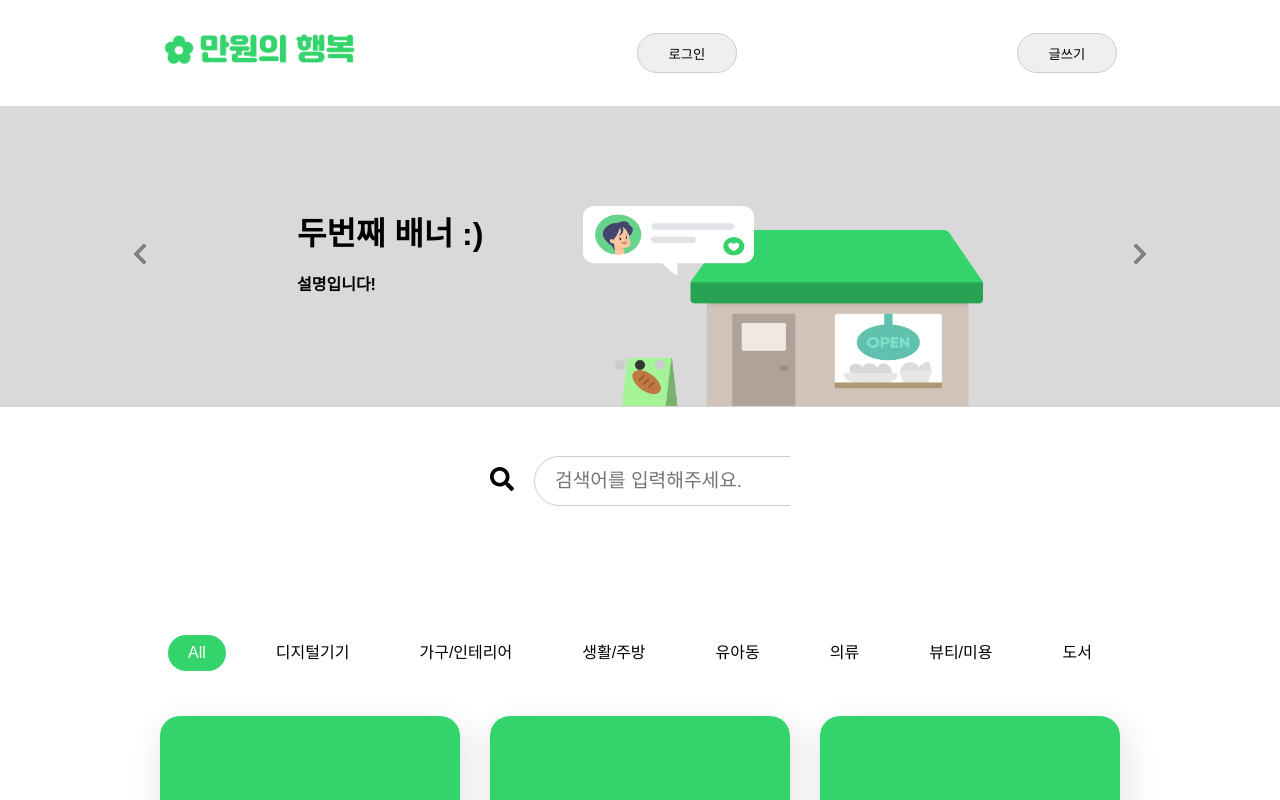
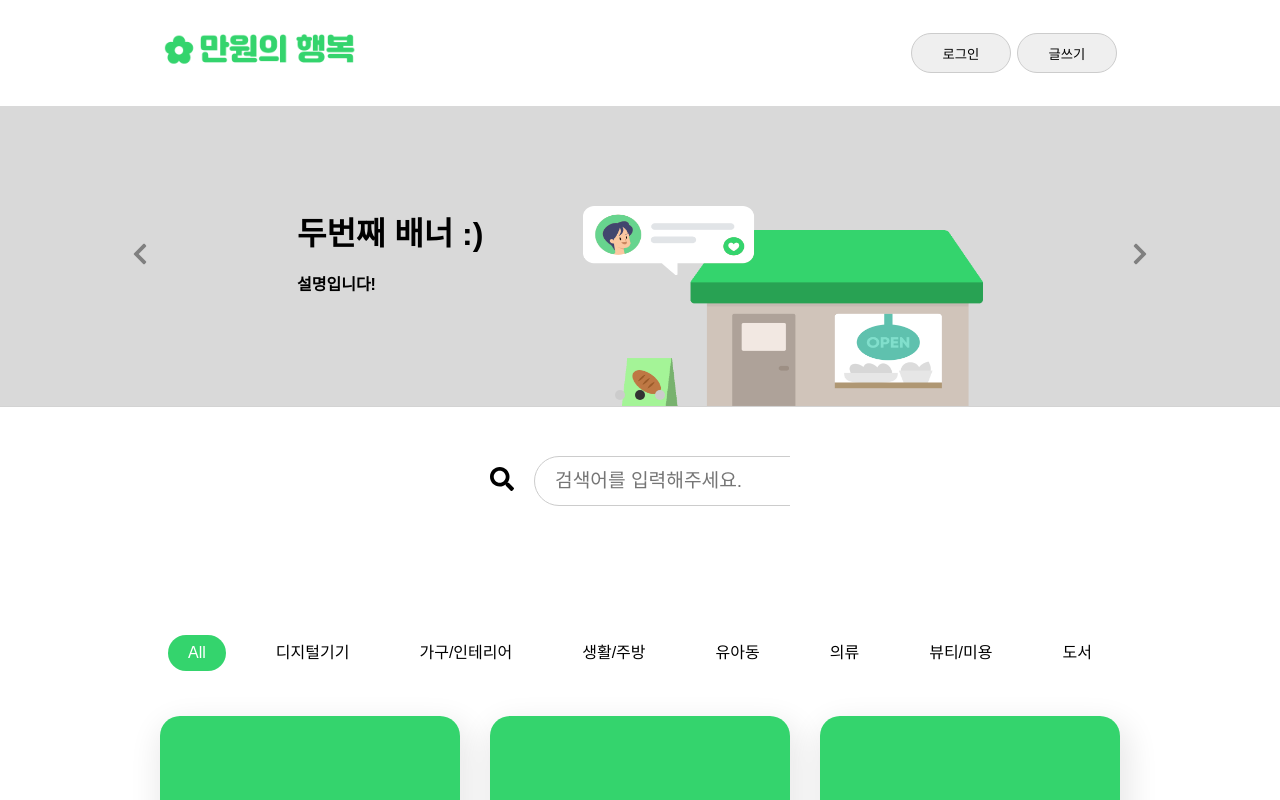
Before and after one commit to soolovepat/second-hand-frontend, a React (Create React App) app: page / in a window 1280 px wide. Shown: the top 800 px of the page. Built offline with nearby package versions, Linux system fonts and the light colour scheme; data requests are answered from the project's data file; the HTML template or start-up script is replaced by a standard one.

Commit message:
fix: layout & style

```diff
--- a/src/components/common/Carousel.js
+++ b/src/components/common/Carousel.js
@@ -68,7 +68,7 @@ const DotsBlock = styled.div`
   justify-content: center;
   align-items: center;
   position: absolute;
-  top: 350px;
+  top: 380px;
   padding: 10px;
 `;
 
--- a/src/components/common/Header.js
+++ b/src/components/common/Header.js
@@ -49,7 +49,7 @@ const Header = () => {
         </Link>
       </h3>
       {userLoggedIn ? (
-        <>
+        <div className="button-wrapper">
           <Button size={"sm"} onClick={handleLogout}>
             로그아웃
           </Button>
@@ -59,16 +59,16 @@ const Header = () => {
           <Button size={"sm"} onClick={handleWrite}>
             글쓰기
           </Button>
-        </>
+        </div>
       ) : (
-        <>
+        <div className="button-wrapper">
           <Button size={"sm"} onClick={handleLogin}>
             로그인
           </Button>
           <Button size={"sm"} onClick={handleWrite}>
             글쓰기
           </Button>
-        </>
+        </div>
       )}
     </HeaderBlock>
   );
--- a/src/pages/pages/MainPage.js
+++ b/src/pages/pages/MainPage.js
@@ -3,7 +3,6 @@ import Header from "../../components/common/Header";
 import Footer from "../../components/common/Footer";
 import Banner from "../../components/common/Banner";
 import ListContainer from "../../containers/ListContainer";
-
 import SearchContainer from "../../containers/main/SearchContainer";
 
 const MainPage = () => {
```
